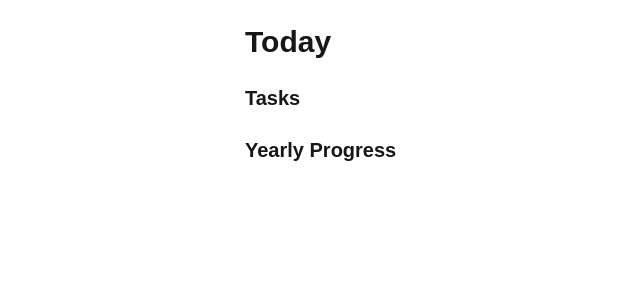
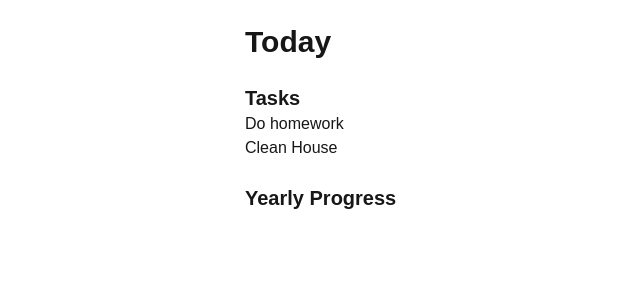
Before and after one commit to tltnsk/productivity-plus, a Next.js app: page / in a window 1280 px wide. Shown: the top 300 px of the page, without its empty margins (35-675 px from the left). Built offline with nearby package versions, Linux system fonts and the light colour scheme.

Commit message:
Render tasks on Today page

```diff
--- a/src/app/page.tsx
+++ b/src/app/page.tsx
@@ -1,10 +1,31 @@
+import { Task } from "@/lib/types";
+import TaskList from "@/components/TaskList";
 export default function Home() {
+  const task1: Task = {
+    id: "1",
+    description: "Do homework",
+    difficulty: 5,
+    priority: 5,
+    completion: "not_completed",
+  };
+
+  const task2: Task = {
+    id: "2",
+    description: "Clean House",
+    difficulty: 7,
+    priority: 10,
+    completion: "not_completed",
+  };
+
+  const tasks: Task[] = [task1, task2];
+
   return (
     <main className="p-6 max-w-3xl mx-auto">
       <h1 className="text-3xl font-bold">Today</h1>
 
       <section className="mt-6">
         <h2 className="text-xl font-semibold">Tasks</h2>
+        <TaskList tasks={tasks}></TaskList>
       </section>
 
       <section className="mt-6">
```
